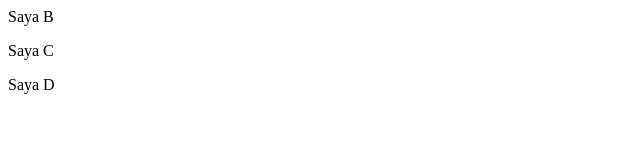
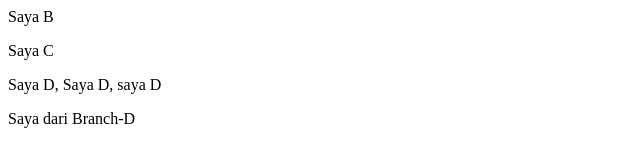
Before and after one commit to Dev441/project1, a plain HTML site: page index.html in a window 1280 px wide. Shown: the whole page, without its empty margins (0-640 px from the left). Drawn offline with Linux system fonts and the light colour scheme.

Commit message:
perubahan D

```diff
--- a/index.html
+++ b/index.html
@@ -1,3 +1,4 @@
 <p>Saya B </p>
 <p>Saya C</p>
-<p>Saya D</p>
+<p>Saya D, Saya D, saya D</p>
+<P>Saya dari Branch-D</P>
```
